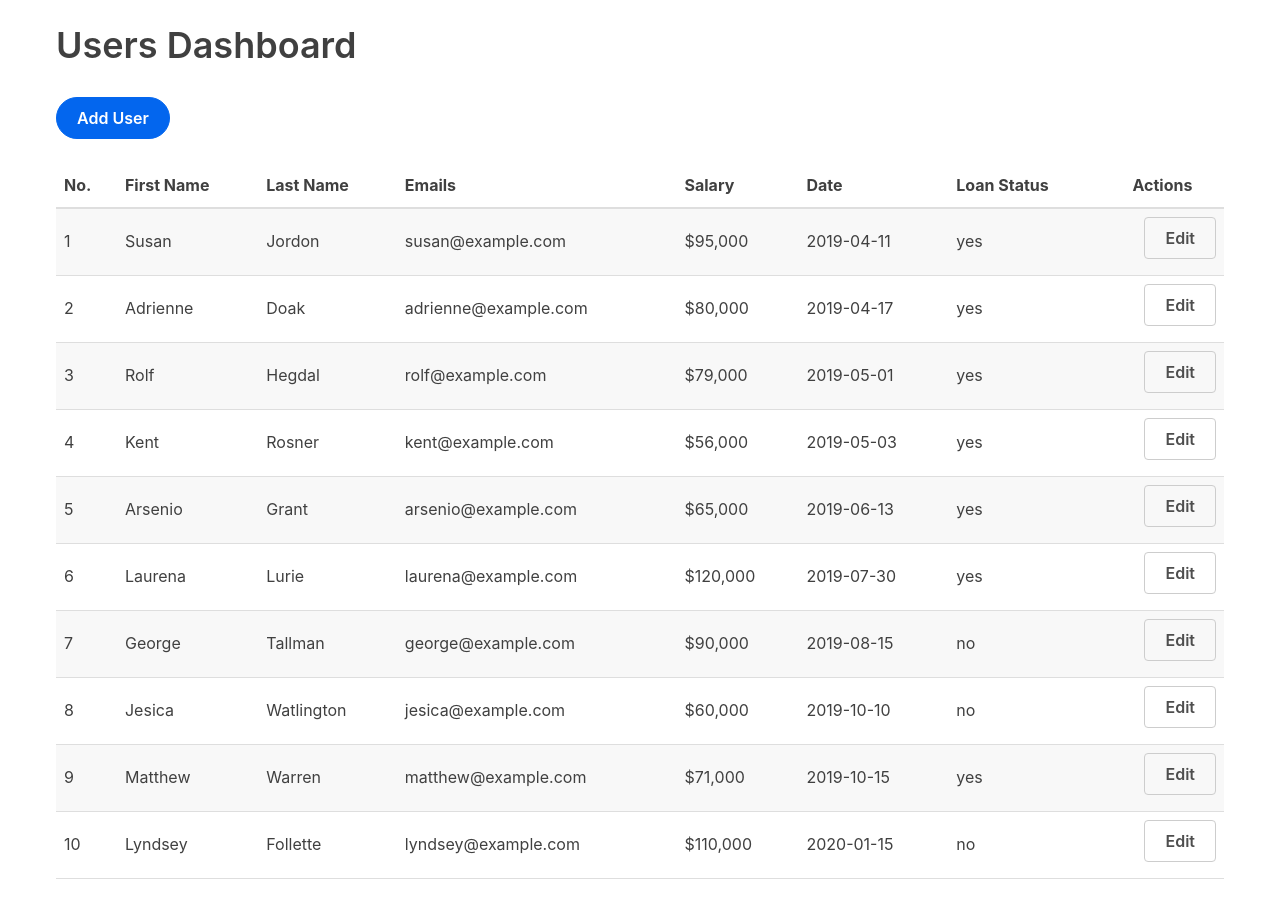
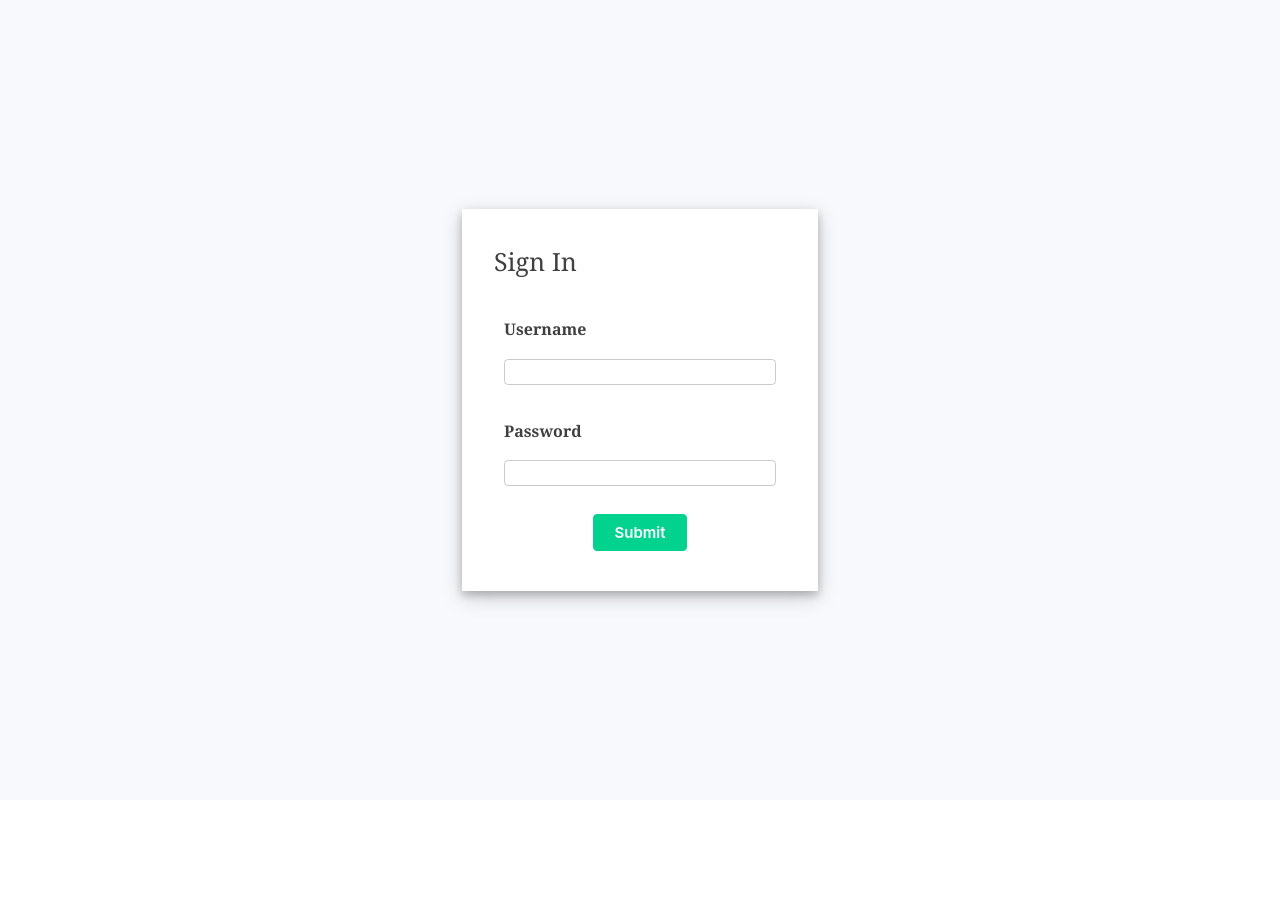
Before and after one commit to soni-H/LoanApprover, a React (Create React App) app in the folder statics/loan-approval-system/: page / in a window 1280 px wide. After the commit the page ends 800 px from the top, so only its background shows below. Built offline with nearby package versions, Linux system fonts and the light colour scheme.

Commit message:
Login page added

```diff
--- a/statics/loan-approval-system/package.json
+++ b/statics/loan-approval-system/package.json
@@ -8,6 +8,7 @@
     "@testing-library/user-event": "^13.5.0",
     "react": "^18.0.0",
     "react-dom": "^18.0.0",
+    "react-router-dom": "^6.3.0",
     "react-scripts": "5.0.1",
     "sweetalert2": "^11.4.8",
     "web-vitals": "^2.1.4"
--- a/statics/loan-approval-system/src/App.js
+++ b/statics/loan-approval-system/src/App.js
@@ -1,10 +1,18 @@
 import './App.css';
+import { BrowserRouter, Route, Routes } from "react-router-dom";
 import Dashboard from './Components/Dashboard'
+import Login from './Components/Login'
+
 function App() {
   return (
-    <div>
-      <Dashboard/>
-    </div>
+  <BrowserRouter>
+    <Routes>
+      <Route path="/" element={<Login />} />
+     <Route path="/dashboard" element={<Dashboard auth={false}/>} />
+     <Route path="*" element={<h1>Error 404 Page not found !!</h1>} />
+    </Routes>
+  </BrowserRouter>
+
   );
 }
 
--- a/statics/loan-approval-system/src/Components/Dashboard/List.js
+++ b/statics/loan-approval-system/src/Components/Dashboard/List.js
@@ -1,13 +1,21 @@
 import React from 'react'
-
+import { useNavigate } from 'react-router-dom'
 function List({ users, handleEdit }) {
     const formatter = new Intl.NumberFormat('en-US', {
         style: 'currency',
         currency: 'USD',
         minimumFractionDigits: null
     });
+    const navigate = useNavigate()
+
+    const handleLogout = () => {
+      console.log("Logout Clicked");
+      navigate('/')
+    }
     return (
         <div className='contain-table'>
+            <button variant='contained' color='warning' size='large' className="button muted-button" onClick={handleLogout} sx={{ mt: 8 }}>Logout</button>
+
             <table className='striped-table'>
                 <thead>
                     <tr>
--- /dev/null
+++ b/statics/loan-approval-system/src/Components/Login/index.css
@@ -0,0 +1,63 @@
+.app {
+    font-family: sans-serif;
+    display: flex;
+    align-items: center;
+    justify-content: center;
+    flex-direction: column;
+    gap: 20px;
+    height: 100vh;
+    font-family: Cambria, Cochin, Georgia, Times, "Times New Roman", serif;
+    background-color: #f8f9fd;
+  }
+
+  input[type="text"],
+  input[type="password"] {
+    height: 25px;
+    border: 1px solid rgba(0, 0, 0, 0.2);
+  }
+
+  input[type="submit"] {
+    margin-top: 10px;
+    cursor: pointer;
+    font-size: 15px;
+    background: #01d28e;
+    border: 1px solid #01d28e;
+    color: #fff;
+    padding: 10px 20px;
+  }
+
+  input[type="submit"]:hover {
+    background: #6cf0c2;
+  }
+
+  .button-container {
+    display: flex;
+    justify-content: center;
+  }
+
+  .login-form {
+    background-color: white;
+    padding: 2rem;
+    box-shadow: 0 4px 8px 0 rgba(0, 0, 0, 0.2), 0 6px 20px 0 rgba(0, 0, 0, 0.19);
+  }
+
+  .list-container {
+    display: flex;
+  }
+
+  .error {
+    color: red;
+    font-size: 12px;
+  }
+
+  .title {
+    font-size: 25px;
+    margin-bottom: 20px;
+  }
+
+  .input-container {
+    display: flex;
+    flex-direction: column;
+    gap: 8px;
+    margin: 10px;
+  }
--- /dev/null
+++ b/statics/loan-approval-system/src/Components/Login/index.js
@@ -0,0 +1,90 @@
+import React, { useState } from "react";
+import ReactDOM from "react-dom";
+import "./index.css";
+import { NavLink, useNavigate } from 'react-router-dom';
+
+function Login() {
+  // React States
+  const navigate = useNavigate();
+  const [errorMessages, setErrorMessages] = useState({});
+  const [isSubmitted, setIsSubmitted] = useState(false);
+  //Routing
+  // User Login info
+  const database = [
+    {
+      username: "user1",
+      password: "pass1"
+    },
+    {
+      username: "user2",
+      password: "pass2"
+    }
+  ];
+
+  const errors = {
+    uname: "invalid username",
+    pass: "invalid password"
+  };
+
+  const handleSubmit = (event) => {
+    //Prevent page reload
+    event.preventDefault();
+
+    var { uname, pass } = document.forms[0];
+
+    // Find user login info
+    const userData = database.find((user) => user.username === uname.value);
+
+    // Compare user info
+    if (userData) {
+      if (userData.password !== pass.value) {
+        // Invalid password
+        setErrorMessages({ name: "pass", message: errors.pass });
+      } else {
+        setIsSubmitted(true);
+        console.log(uname,pass);
+        navigate('/Dashboard');
+      }
+    } else {
+      // Username not found
+      setErrorMessages({ name: "uname", message: errors.uname });
+    }
+  };
+
+  // Generate JSX code for error message
+  const renderErrorMessage = (name) =>
+    name === errorMessages.name && (
+      <div className="error">{errorMessages.message}</div>
+    );
+
+  // JSX code for login form
+  const renderForm = (
+    <div className="form">
+      <form onSubmit={handleSubmit}>
+        <div className="input-container">
+          <label>Username </label>
+          <input type="text" name="uname" required />
+          {renderErrorMessage("uname")}
+        </div>
+        <div className="input-container">
+          <label>Password </label>
+          <input type="password" name="pass" required />
+          {renderErrorMessage("pass")}
+        </div>
+        <div className="button-container">
+          <input type="submit" />
+        </div>
+      </form>
+    </div>
+  );
+
+  return (
+    <div className="app">
+      <div className="login-form">
+        <div className="title">Sign In</div>
+        {isSubmitted ? <div>User is successfully logged in</div> : renderForm}
+      </div>
+    </div>
+  );
+}
+export default Login;
```
Also changed, not shown: statics/loan-approval-system/src/Components/Dashboard/index.js (+10 -7 lines), 1 other file (tests, documents, lock files or other folders).
